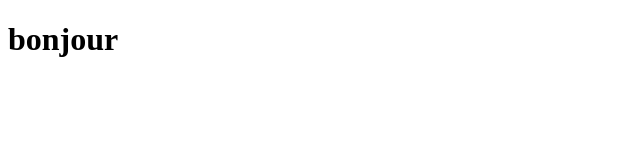
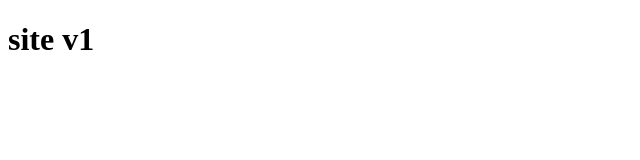
Before and after one commit to am-yl/tiw_git, a plain HTML site: page index.html in a window 1280 px wide. Shown: the full height of the page, 0-640 px from the left. Drawn offline with Linux system fonts and the light colour scheme.

Commit message:
v1 statique

```diff
--- a/index.html
+++ b/index.html
@@ -7,6 +7,7 @@
     <title>Projet 1</title>
 </head>
 <body>
-    <h1>bonjour</h1>
+    <h1>site v1</h1>
+
 </body>
 </html>
```
